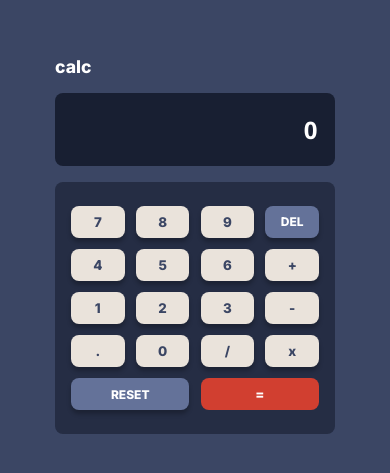
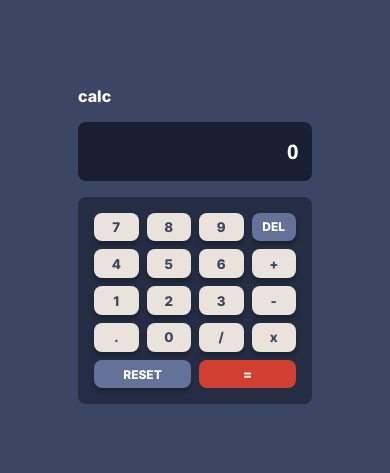
Before and after one commit to jahnavi24-mern/micro-project-3, a plain HTML site: page index.html in a window 390 px wide. Shown: the part 177-650 px from the top of the page. Drawn offline with Linux system fonts and the light colour scheme.

Commit message:
Add responsiveness

```diff
--- a/style.css
+++ b/style.css
@@ -34,8 +34,8 @@ h1 {
     display: flex;
     flex-direction: column;
     align-items: start;
-    width: 90%;
-    max-width: 280px;
+    width: 100%;
+    max-width: 32%;
     gap: 1rem;
 }
 
@@ -109,3 +109,29 @@ input::placeholder{
     border: none;
 
 }
+
+@media (max-width: 768px) {
+    .main {
+        max-width: 60%; /* Scale the width for medium screens */
+    }
+}
+
+@media (max-width: 480px) {
+    input {
+        font-size: 1.25rem; /* Slightly smaller font size for input */
+        padding: 1rem 0.75rem;
+    }
+
+    .num {
+        padding: 0.4rem 0.75rem;
+    }
+
+    .calculation {
+        gap: 0.5rem;
+        padding: 1rem;
+    }
+
+    h1 {
+        font-size: 1rem; /* Adjust heading size for smaller screens */
+    }
+}
```
